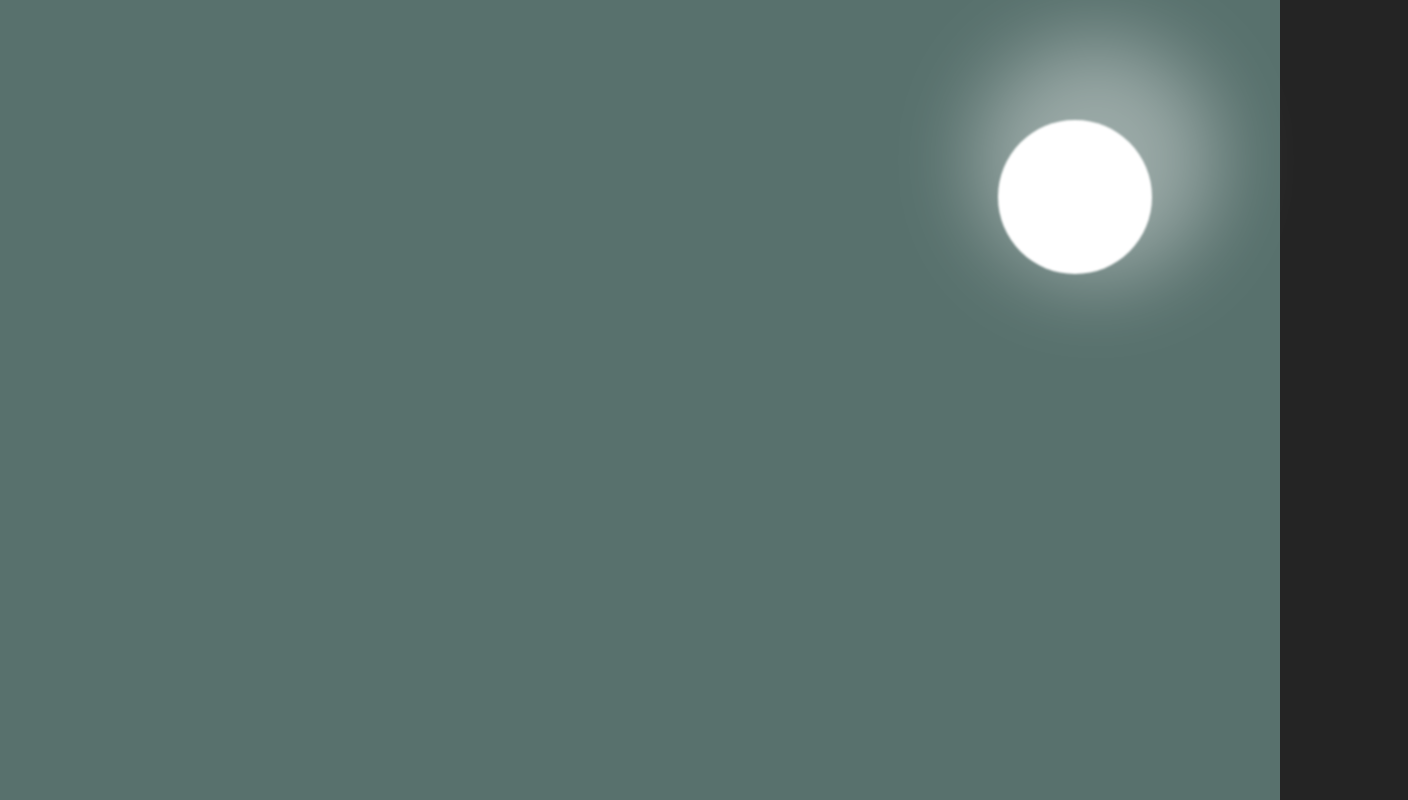
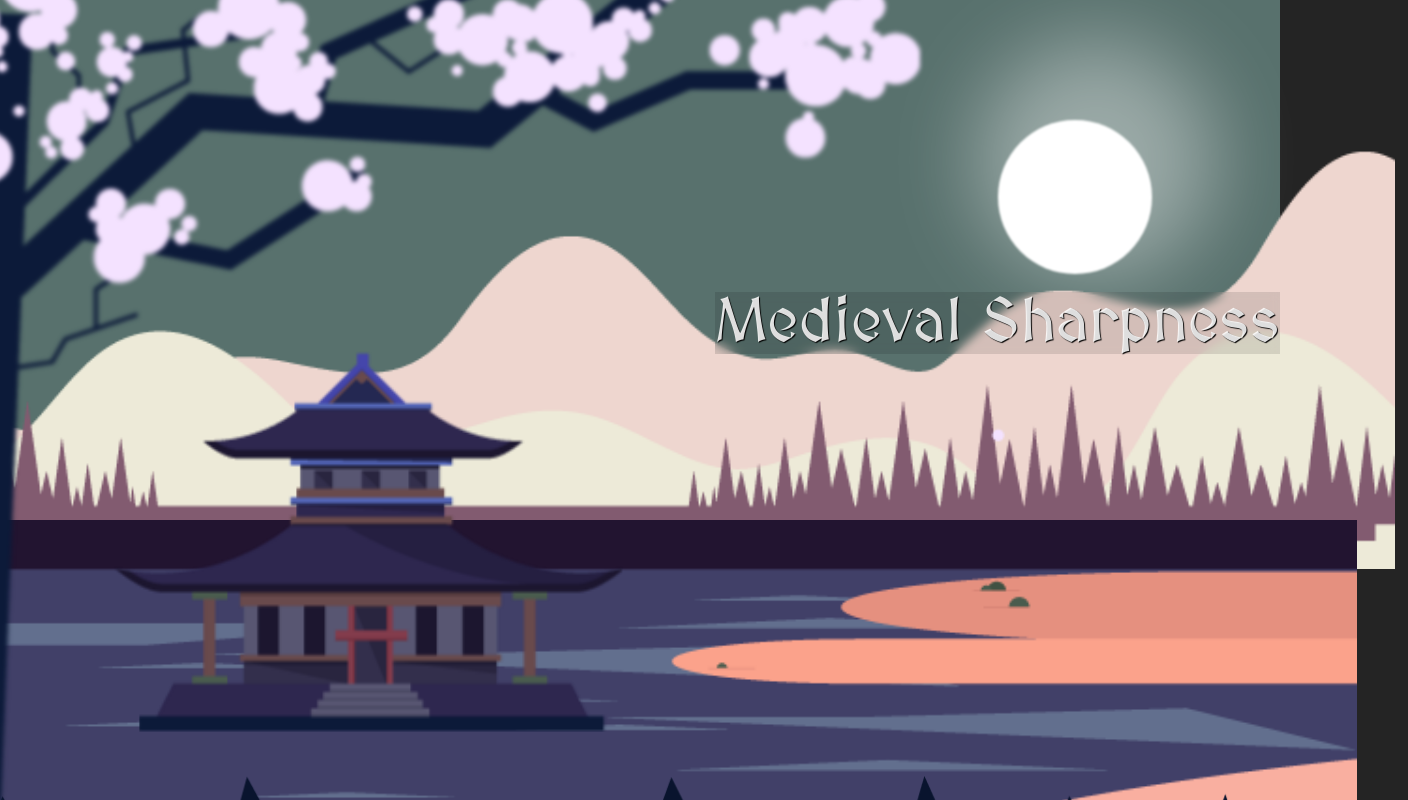
Before and after one commit to lostmart/medieval-sharpness, a React (Vite) app: page / in a window 1280 px wide. Shown: the top 800 px of the page, 1408 px wide, since content can reach past the window. Built offline with nearby package versions, Linux system fonts and the light colour scheme.

Commit message:
new rules and styles

```diff
--- a/src/App.tsx
+++ b/src/App.tsx
@@ -5,7 +5,7 @@ const App = () => {
 	return (
 		<main>
 			<HeroComp />
-
+			<AboutComp />
 		</main>
 	)
 }
--- a/src/components/HeroComp.module.scss
+++ b/src/components/HeroComp.module.scss
@@ -34,11 +34,10 @@
 	.bg {
 		position: fixed;
 		z-index: 0;
-		width: 105%;
-		bottom: calc(1px + 18dvw);
+		width: 110%;
+		bottom: calc(1px + 40dvh);
 		left: -3%;
-		transform-style: preserve-3d;
-		filter: blur(1px);
+		// filter: blur(1px);
 
 		@include mobile-small {
 			bottom: calc(1px + 18dvw);
@@ -62,14 +61,13 @@
 	.title {
 		position: fixed;
 		z-index: 10;
-		top: calc(42% - 60px);
-		right: 0.5em;
+		top: calc(38dvh - 60px);
+		right: 2%;
 		text-align: end;
 		transform-style: preserve-3d;
 		text-shadow: 1px 1px 1px #000;
 		font-size: 56px;
 		line-height: 1;
-		opacity: 0;
 
 		@include mobile-large-plus {
 			top: calc(44% - 60px);
@@ -168,11 +166,10 @@
 	}
 
 	.lake {
-		position: absolute;
+		position: fixed;
 		width: 110%;
-		bottom: calc(1px - 10dvw);
-		transform-style: preserve-3d;
-		left: -2%;
+		bottom: calc(-130px + 40dvh);
+		left: 0;
 		right: 0;
 
 		@include mobile-small {
@@ -196,11 +193,10 @@
 	}
 
 	.house {
-		position: absolute;
-		bottom: calc(10% - 60px);
-		left: -28%;
-		z-index: 1;
-		transform-style: preserve-3d;
+		position: fixed;
+		bottom: calc(42dvh - 60px);
+		left: -18%;
+		z-index: 0;
 		max-width: 280px;
 
 		@include mobile-small {
@@ -266,12 +262,12 @@
 	}
 
 	.tree {
-		position: absolute;
-		top: calc(10% - 110px);
+		position: fixed;
+		top: calc(10% - 119px);
 		z-index: 1;
-		left: calc(0px - 23%);
+		left: calc(0px - 20%);
 		transform-style: preserve-3d;
-		filter: blur(3px);
+		filter: blur(2px);
 		transform-origin: left bottom;
 
 		@include mobile-small {
--- a/src/components/HeroComp.tsx
+++ b/src/components/HeroComp.tsx
@@ -4,6 +4,7 @@ import { useEffect, useState } from "react"
 import { motion, useScroll, useTransform } from "framer-motion"
 
 import bg from "../assets/bg.png"
+
 import lake from "../assets/02.png"
 import house from "../assets/04.png"
 import nearMountainsLeft from "../assets/05.png"
@@ -65,6 +66,11 @@ const HeroComp = () => {
 		<section className={styles.scene}>
 			<div className={styles.moonLight}></div>
 			<div className={styles.moon}></div>
+			<img src={bg} className={styles.bg} alt="background mountains" />
+			<img src={lake} className={styles.lake} alt="lake of the maountain" />
+			<img src={house} className={styles.house} alt="house on the lake" />
+			<h1 className={styles.title}>Medieval Sharpness</h1>
+			<img src={tree} className={styles.tree} alt="japanese tyee" />
 		</section>
 	)
 }
```
